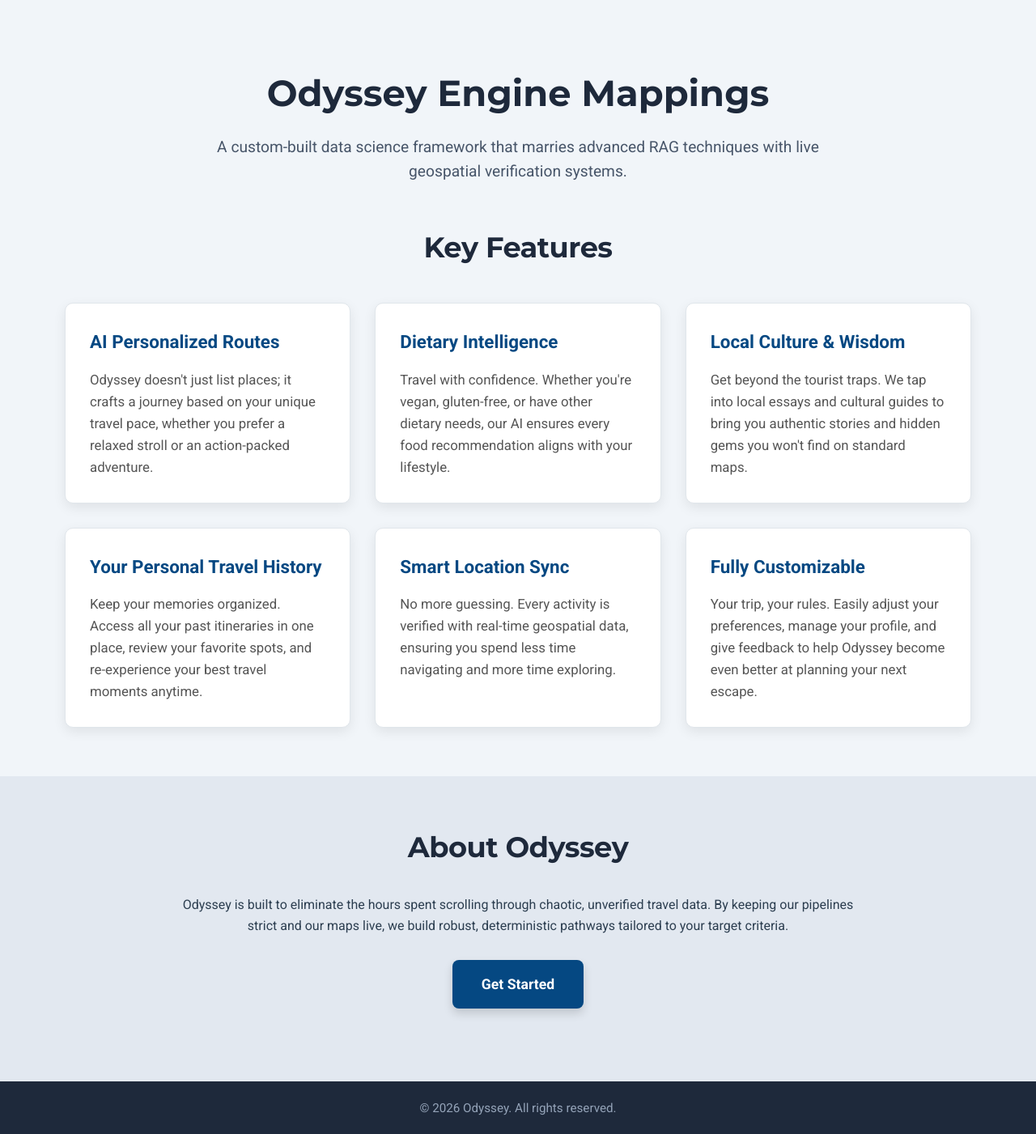
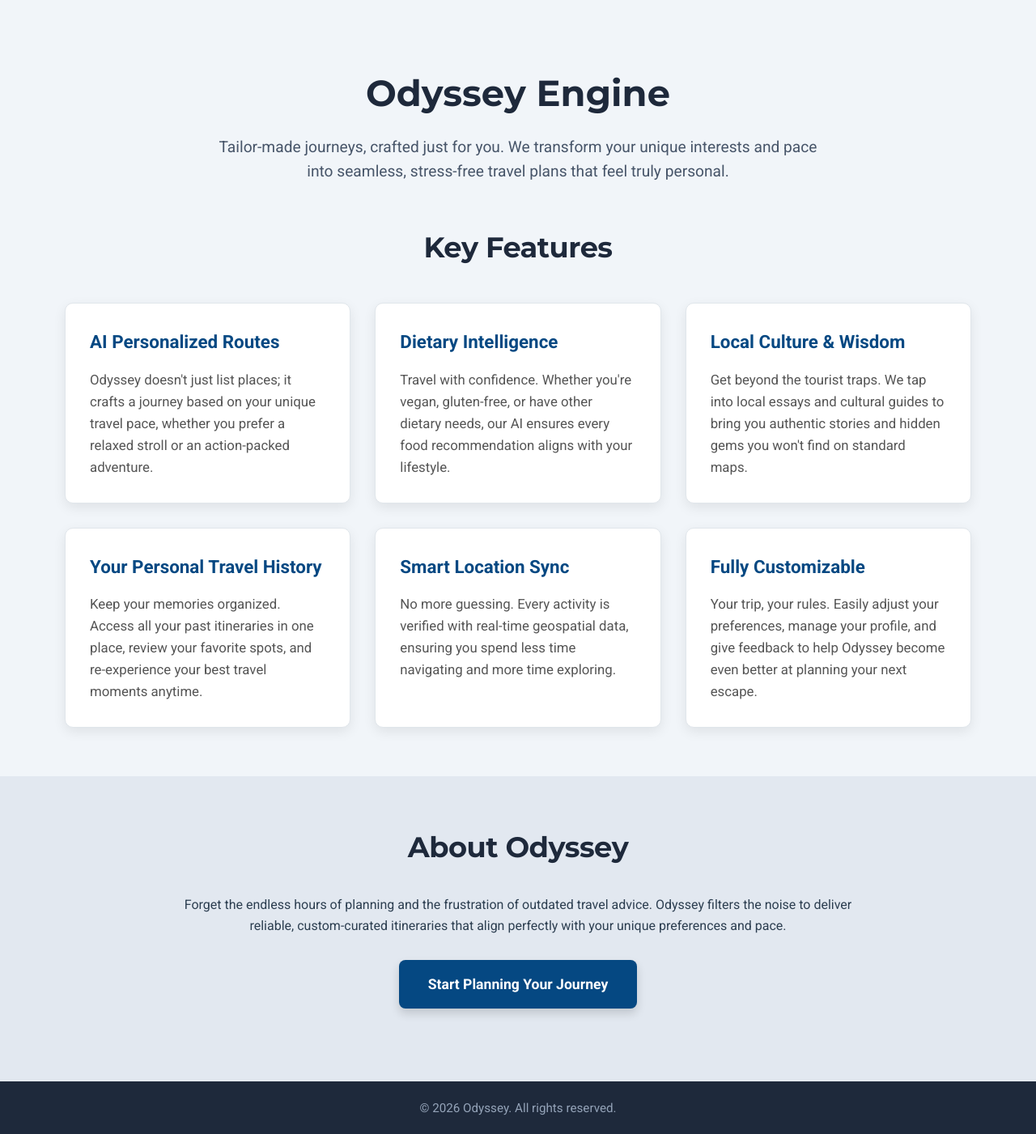
Before and after one commit to meleknurb/agentic-trip-planner, a Flask app: page / in a window 1280 px wide. Shown: the part 67-1468 px from the top of the page at 81% size. Run offline with Flask 3, Linux system fonts and the light colour scheme; some libraries are stand-ins or nearby versions.

Commit message:
refactor(index): update landing page copy to focus on user-centric value and travel experience

```diff
--- a/templates/index.html
+++ b/templates/index.html
@@ -20,8 +20,8 @@
 
     <div class="section-intro">
         <div class="landing-container">
-            <h1>Odyssey Engine Mappings</h1>
-            <p>A custom-built data science framework that marries advanced RAG techniques with live geospatial verification systems.</p>
+            <h1>Odyssey Engine</h1>
+            <p>Tailor-made journeys, crafted just for you. We transform your unique interests and pace into seamless, stress-free travel plans that feel truly personal.</p>
         </div>
     </div>
 
@@ -68,9 +68,9 @@
     <section class="about-us-section">
         <div class="landing-container about-container-expanded">
             <h2 class="about-title">About Odyssey</h2>
-            <p >Odyssey is built to eliminate the hours spent scrolling through chaotic, unverified travel data. By keeping our pipelines strict and our maps live, we build robust, deterministic pathways tailored to your target criteria.</p>
+            <p>Forget the endless hours of planning and the frustration of outdated travel advice. Odyssey filters the noise to deliver reliable, custom-curated itineraries that align perfectly with your unique preferences and pace.</p>
             <div class="about-action-wrapper">
-                <a href="{{ url_for('dashboard') }}" class="primary-button">Get Started</a>
+                <a href="{{ url_for('dashboard') }}" class="primary-button">Start Planning Your Journey</a>
             </div>
         </div>
     </section>
```
